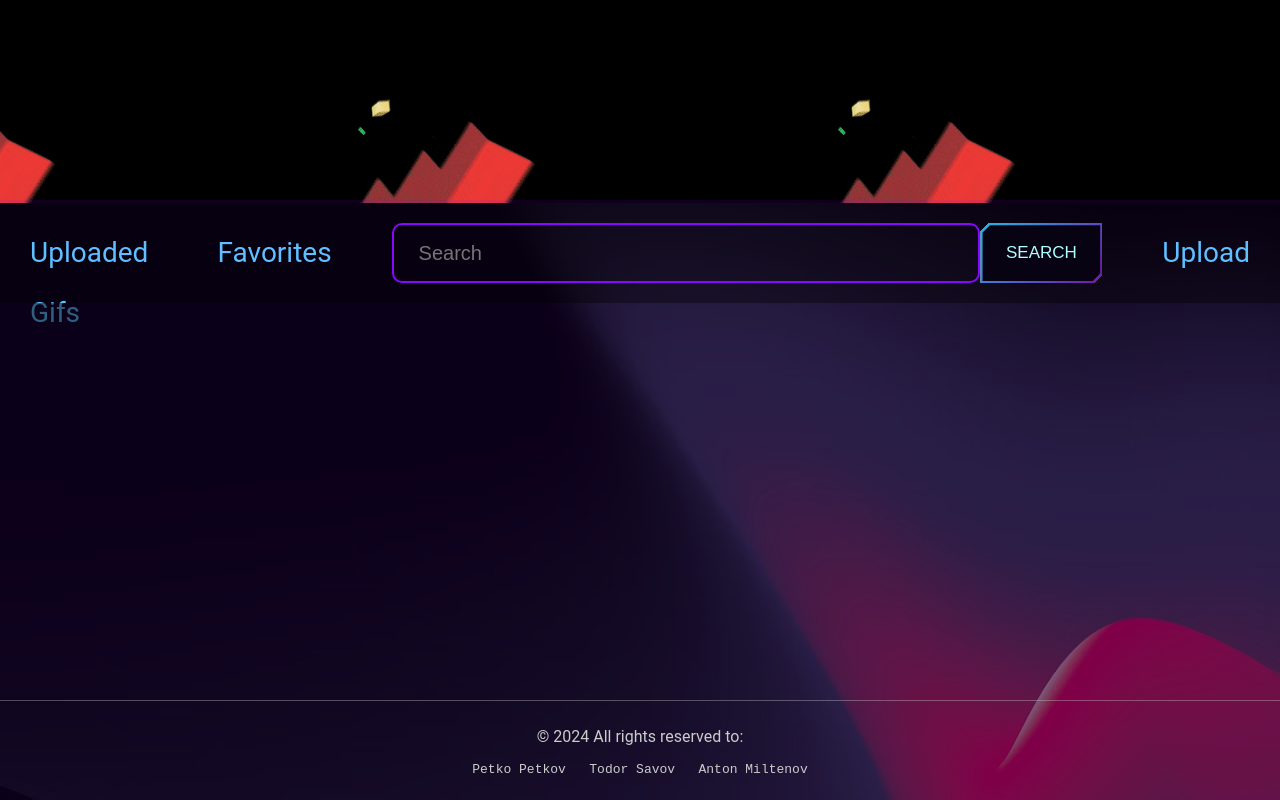
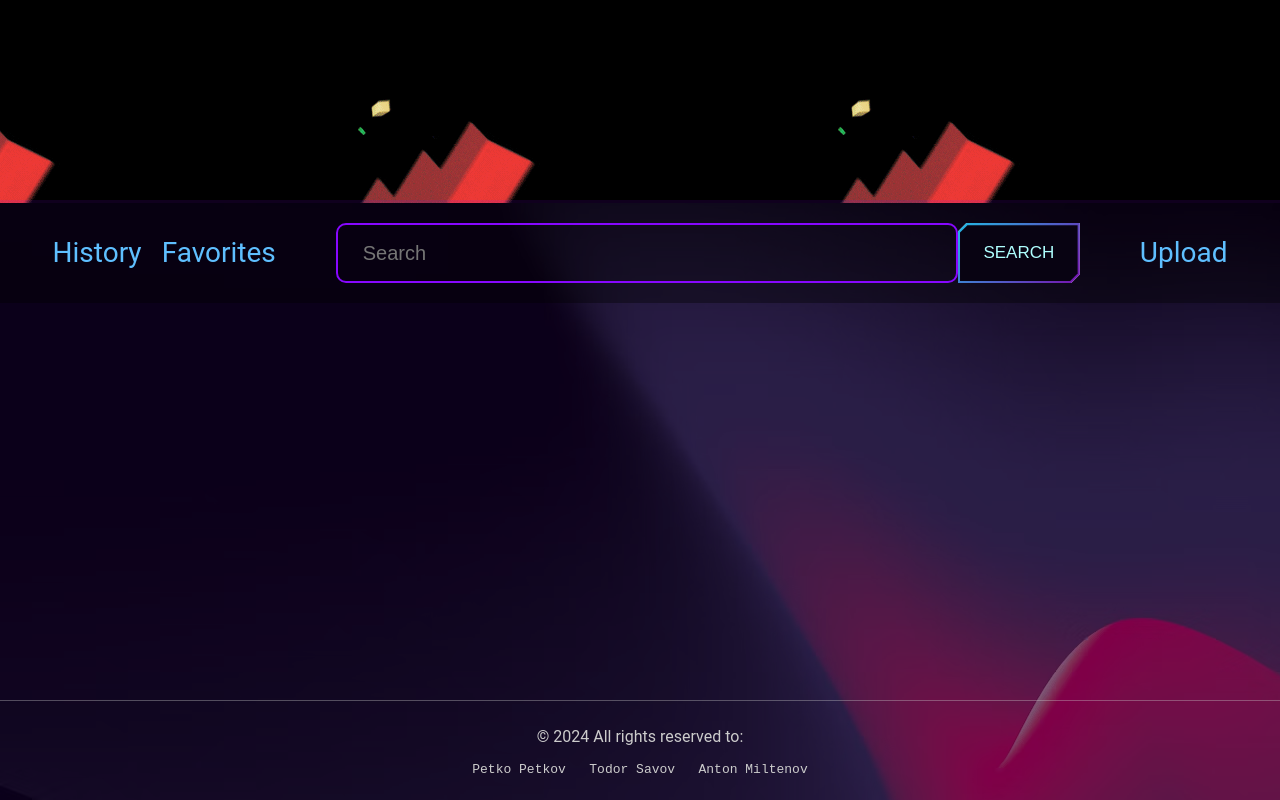
Before and after one commit to Cyber-Creators/WebProject_1, a website with bundled scripts: page index.html in a window 1280 px wide. Built offline with nearby package versions, Linux system fonts and the light colour scheme; no server answers.

Commit message:
Changed name of navigation menu to "History"

```diff
--- a/index.html
+++ b/index.html
@@ -15,7 +15,7 @@
     <div id="app">
       <header></header>
       <nav>
-        <a href="#uploaded" id="uploadedGifs">Uploaded Gifs</a>
+        <a href="#uploaded" id="uploadedGifs">History</a>
         <a href="" id="favorites">Favorites</a>
         <form action="#" id="searchForm">
           <input id="search" type="text" required placeholder="Search" />
```
